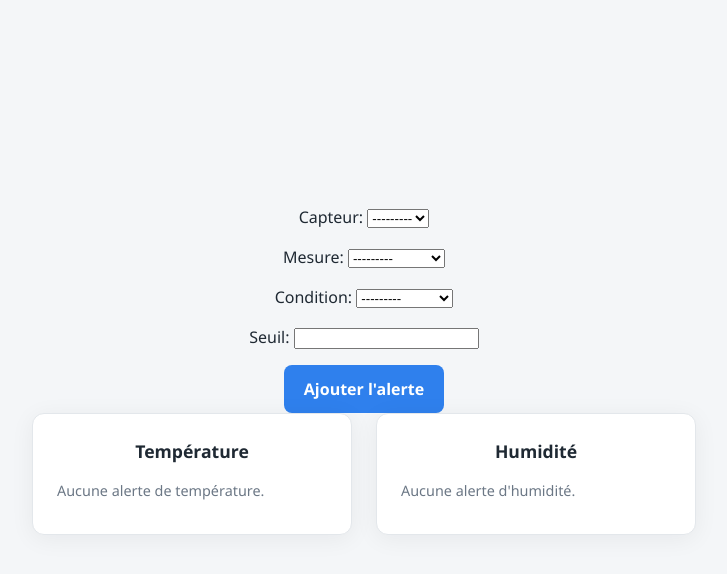
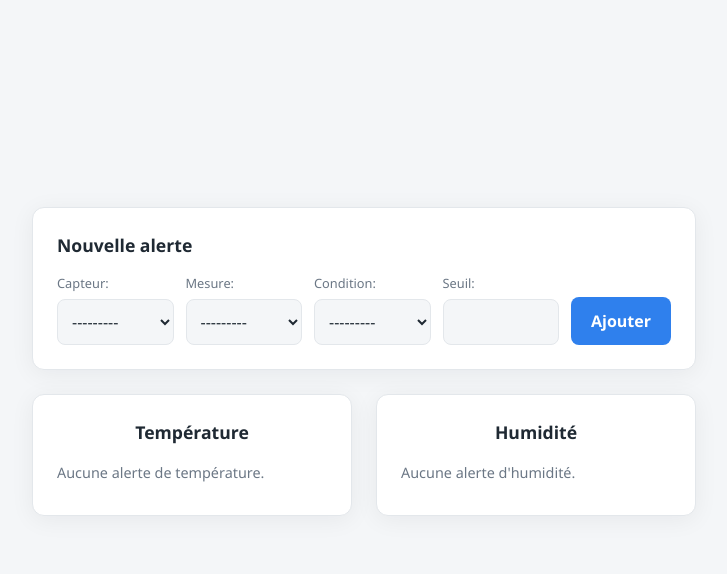
Before and after one commit to nzziw/PyDomus, a Django app: page /alert/ in a window 1280 px wide. Shown: the part 77-651 px from the top of the page, without its empty margins (276-1003 px from the left). Run offline with Django 5.2, Linux system fonts and the light colour scheme; the visitor is signed in with stand-in values (Sample User, id 1); data that the repository does not hold is empty.

Commit message:
feat: change alert form layout and styling

```diff
--- a/pydomus/dashboard/templates/dashboard/alerts.html
+++ b/pydomus/dashboard/templates/dashboard/alerts.html
@@ -1,9 +1,19 @@
 {% extends 'dashboard/base_dashboard.html' %}
 {% block content %}
     <form method="post" class="alert-form">
-    {% csrf_token %}
-    {{ form.as_p }}
-    <button type="submit">Ajouter l'alerte</button>
+        {% csrf_token %}
+        <h2>Nouvelle alerte</h2>
+        {{ form.non_field_errors }}
+        <div class="alert-form-fields">
+            {% for field in form %}
+            <div class="form-field">
+                {{ field.label_tag }}
+                {{ field }}
+                {{ field.errors }}
+            </div>
+            {% endfor %}
+            <button type="submit">Ajouter</button>
+        </div>
     </form>
     <div class="sensors">
         <!-- TEMPERATURE -->
--- a/pydomus/static/style.css
+++ b/pydomus/static/style.css
@@ -318,3 +318,48 @@ button:hover {
     font-weight: 600;
     color: var(--text);
 }
+
+/* ---------- Formulaire de création d'alerte ---------- */
+.alert-form {
+    width: 664px;
+    margin-bottom: 24px;
+    padding: 24px;
+    text-align: left;
+    background: var(--surface);
+    border: 1px solid var(--border);
+    border-radius: var(--radius);
+    box-shadow: var(--shadow);
+}
+
+.alert-form h2 {
+    margin: 0 0 16px;
+    font-size: 1.1rem;
+}
+
+.alert-form-fields {
+    display: flex;
+    gap: 12px;
+    align-items: flex-end;
+}
+
+.alert-form .form-field {
+    flex: 1;
+}
+
+.alert-form label {
+    display: block;
+    margin-bottom: 6px;
+    font-size: 0.8rem;
+    color: var(--text-muted);
+}
+
+.alert-form select,
+.alert-form input {
+    width: 100%;
+    padding: 10px;
+    font: inherit;
+    color: var(--text);
+    background: var(--bg);
+    border: 1px solid var(--border);
+    border-radius: 8px;
+}
```
